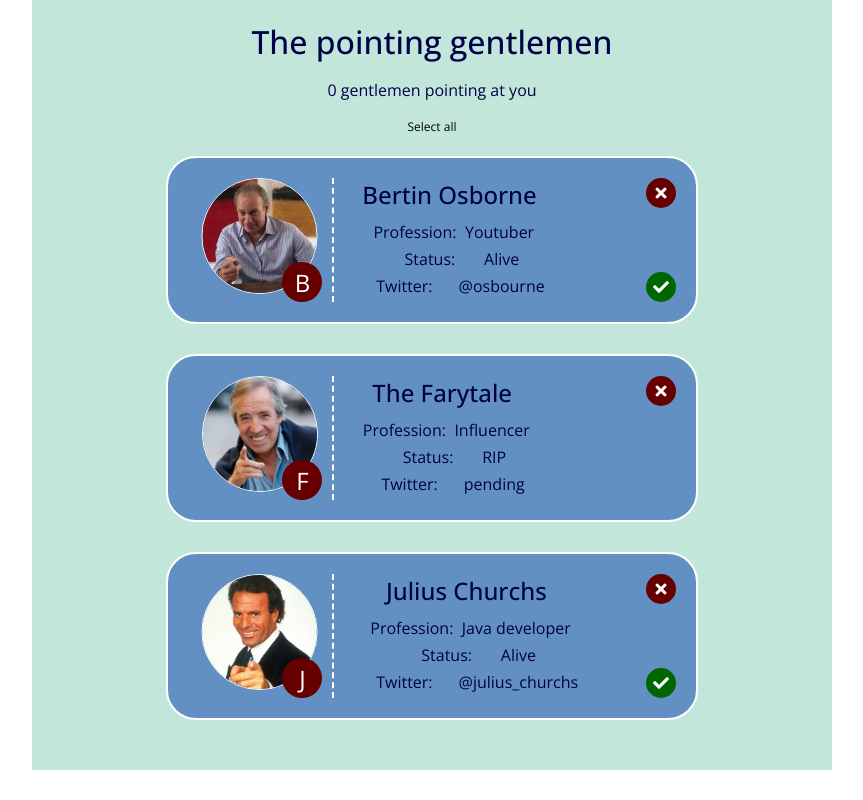
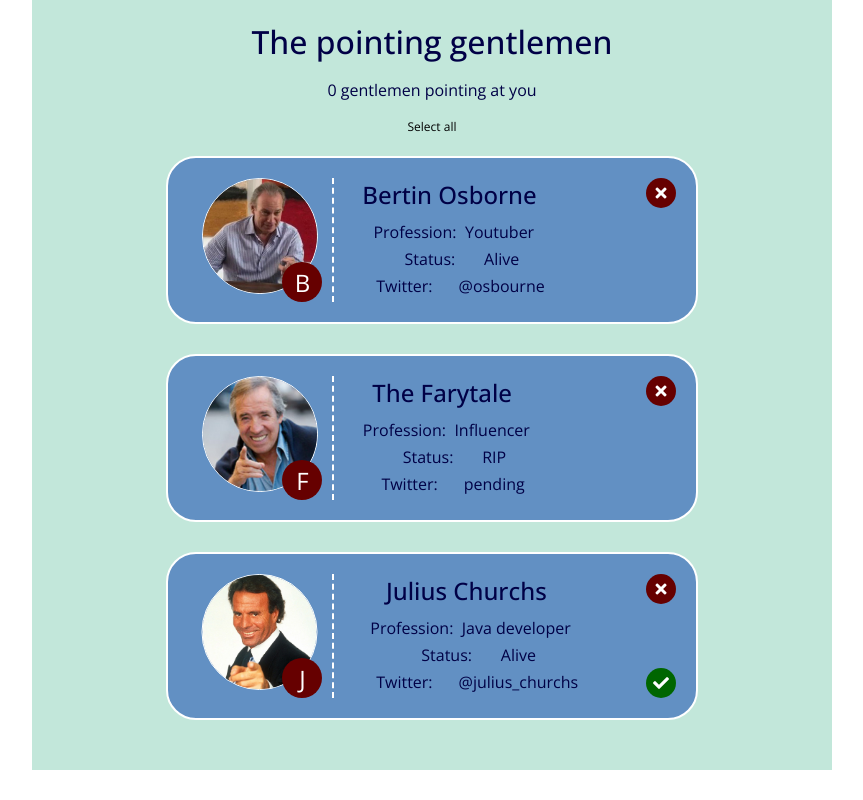
Before and after one commit to patifusa-20/202212-W10-patricia-rufino, a React (Create React App) app: page / in a window 1280 px wide. Shown: the whole page, without its empty margins (208-1071 px from the left). Built offline with nearby package versions, Linux system fonts and the light colour scheme.

Commit message:
useState function to give functionality to the select button

```diff
--- a/src/core/mocks/gentlemen.data.tsx
+++ b/src/core/mocks/gentlemen.data.tsx
@@ -7,16 +7,16 @@ export const gentlemenData = [
         twitter: '@osbourne',
         picture: 'bertin.jpg',
         alternativeText: 'Osbourne pointing at you',
-        selected: true,
+        selected: false,
     },
     {
+        id: 2,
         name: 'The Farytale',
         status: 'RIP',
         profession: 'Influencer',
         twitter: 'pending',
         picture: 'fary.jpg',
         alternativeText: 'The Fary pointing at you',
-        id: 2,
         selected: false,
     },
     {
--- a/src/features/home/components/button/button.tsx
+++ b/src/features/home/components/button/button.tsx
@@ -1,13 +1,24 @@
 import { DataGentlemanType } from '../../../../core/types/gentleman';
 
-export function Button({ item }: { item: DataGentlemanType }) {
-    const handlerClick = () => {
-        item.selected;
+export function Button({
+    item,
+    setSelected,
+}: {
+    item: DataGentlemanType;
+    setSelected: (item: DataGentlemanType) => void;
+}) {
+    const handlerSelected = (item: DataGentlemanType) => {
+        setSelected(item);
     };
 
     return (
         <>
-            <i className="icon gentleman__icon fas fa-check"></i>
+            <i
+                className="icon gentleman__icon fas fa-check"
+                onClick={() => {
+                    handlerSelected(item);
+                }}
+            ></i>
 
             <i className="icon gentleman__icon gentleman__icon--delete fas fa-times"></i>
         </>
--- a/src/features/home/components/gentleman/gentleman.tsx
+++ b/src/features/home/components/gentleman/gentleman.tsx
@@ -1,13 +1,42 @@
+import { useEffect, useState } from 'react';
 import { DataGentlemanType } from '../../../../core/types/gentleman';
 import { Button } from '../button/button';
 import { Info } from '../info/info';
 
 export function Gentleman({ item }: { item: DataGentlemanType }) {
+    const initialState = { ...item };
+    const [selectedItem, setSelectedItem] = useState(initialState);
+
+    useEffect(() => {
+        console.log(selectedItem);
+    }, [selectedItem]);
+
+    const getSelected = (selectedItem: DataGentlemanType) => {
+        setSelectedItem(
+            selectedItem.selected === false
+                ? {
+                      ...selectedItem,
+                      selected: true,
+                  }
+                : {
+                      ...selectedItem,
+                      selected: false,
+                  }
+        );
+    };
+
     return (
         <>
-            <li className={'gentleman' + (item.selected ? ' selected' : '')}>
+            <li
+                className={
+                    selectedItem.selected === false
+                        ? 'gentleman'
+                        : 'gentleman selected'
+                }
+                id={'item_' + item.id}
+            >
                 <Info item={item}></Info>
-                <Button item={item}></Button>
+                <Button item={selectedItem} setSelected={getSelected}></Button>
             </li>
         </>
     );
--- a/src/features/home/components/gentlemen/gentlemen.tsx
+++ b/src/features/home/components/gentlemen/gentlemen.tsx
@@ -13,7 +13,10 @@ export function Gentlemen() {
             <main className="main">
                 <ul className="gentlemen">
                     {items.map((item: DataGentlemanType) => (
-                        <Gentleman item={item}></Gentleman>
+                        <Gentleman
+                            item={item}
+                            key={item.id.toString()}
+                        ></Gentleman>
                     ))}
                 </ul>
             </main>
```
